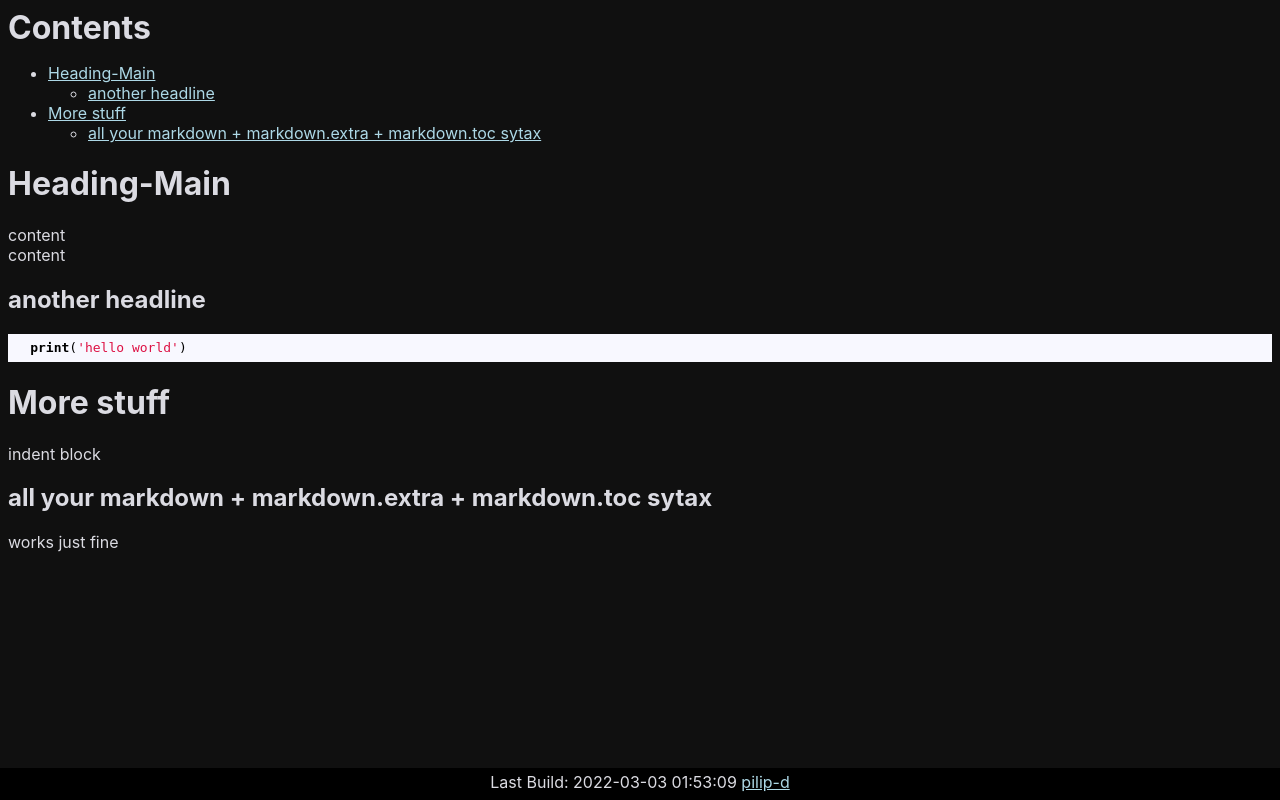
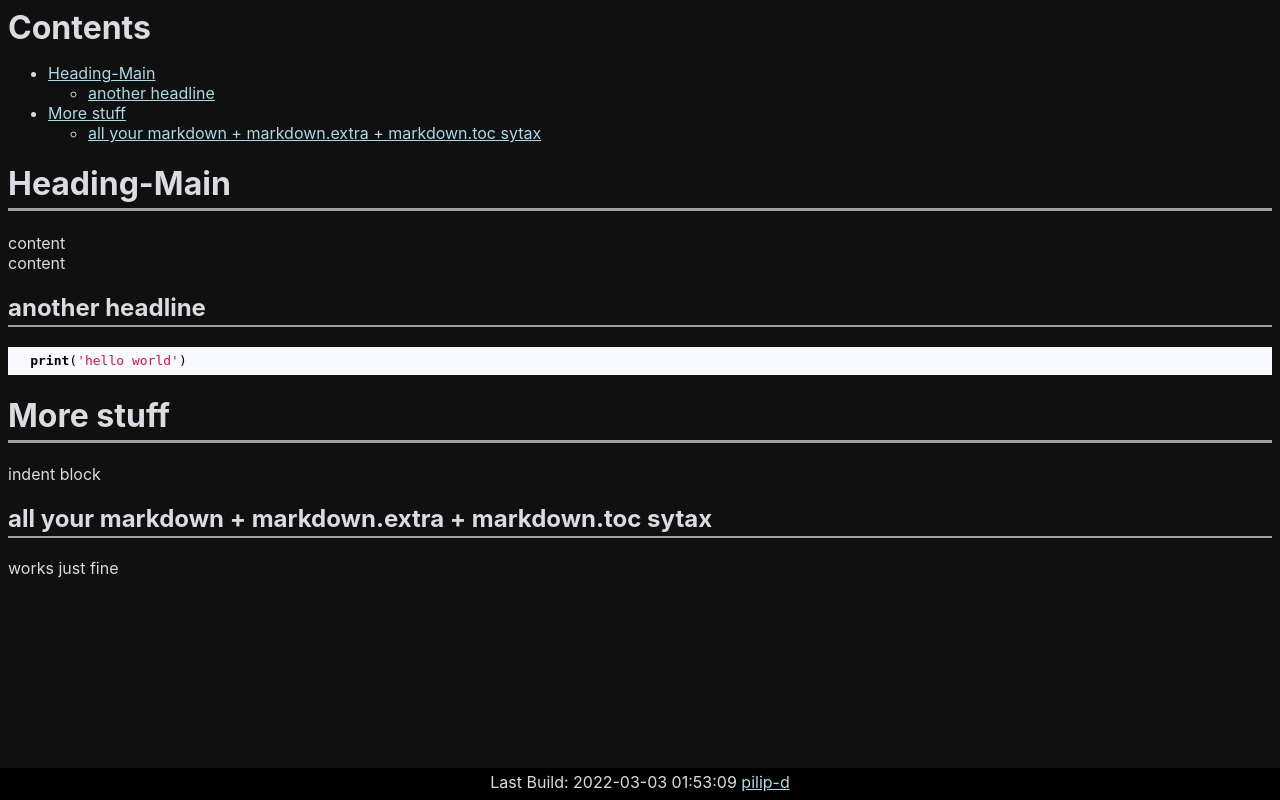
Before and after one commit to pIlIp-d/Markdown-Documentation-Website, a PHP site: page /pages/example.html in a window 1280 px wide. Run offline with PHP 8.4, Linux system fonts and the light colour scheme.

Commit message:
Update style.css

```diff
--- a/style/style.css
+++ b/style/style.css
@@ -31,6 +31,14 @@ input{
     text-decoration: none;
     display: inline-block;
 }
+h1 {
+    padding-bottom: 0.3rem;
+    border-bottom: 3px solid #a0a0a0;
+}
+h2 {
+    padding-bottom: 0.2rem;
+    border-bottom: 2px solid #a0a0a0;
+}
 a { color: lightblue; }
 a:hover { color: darkgrey; }
 a:visited { color: lightblue; }
```
